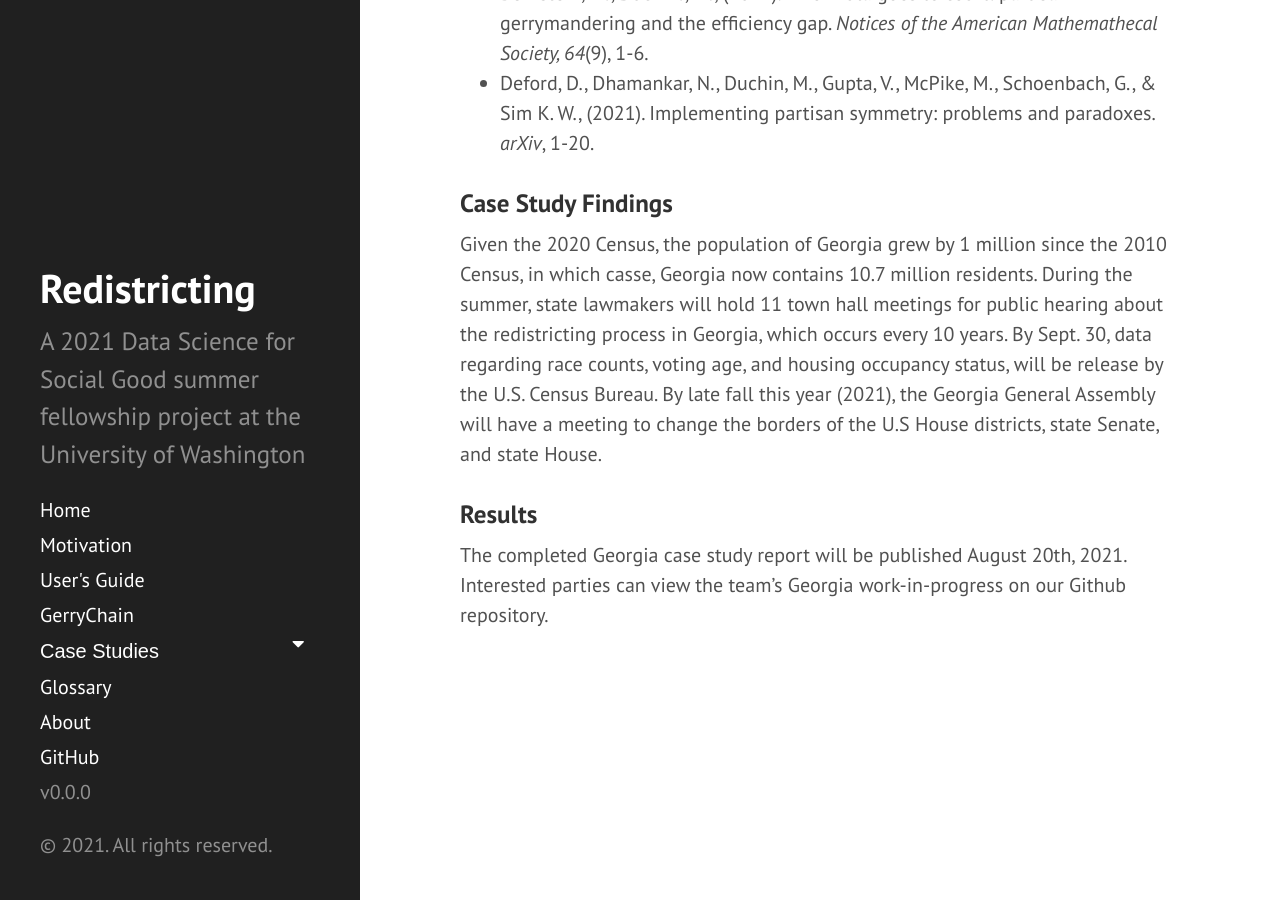
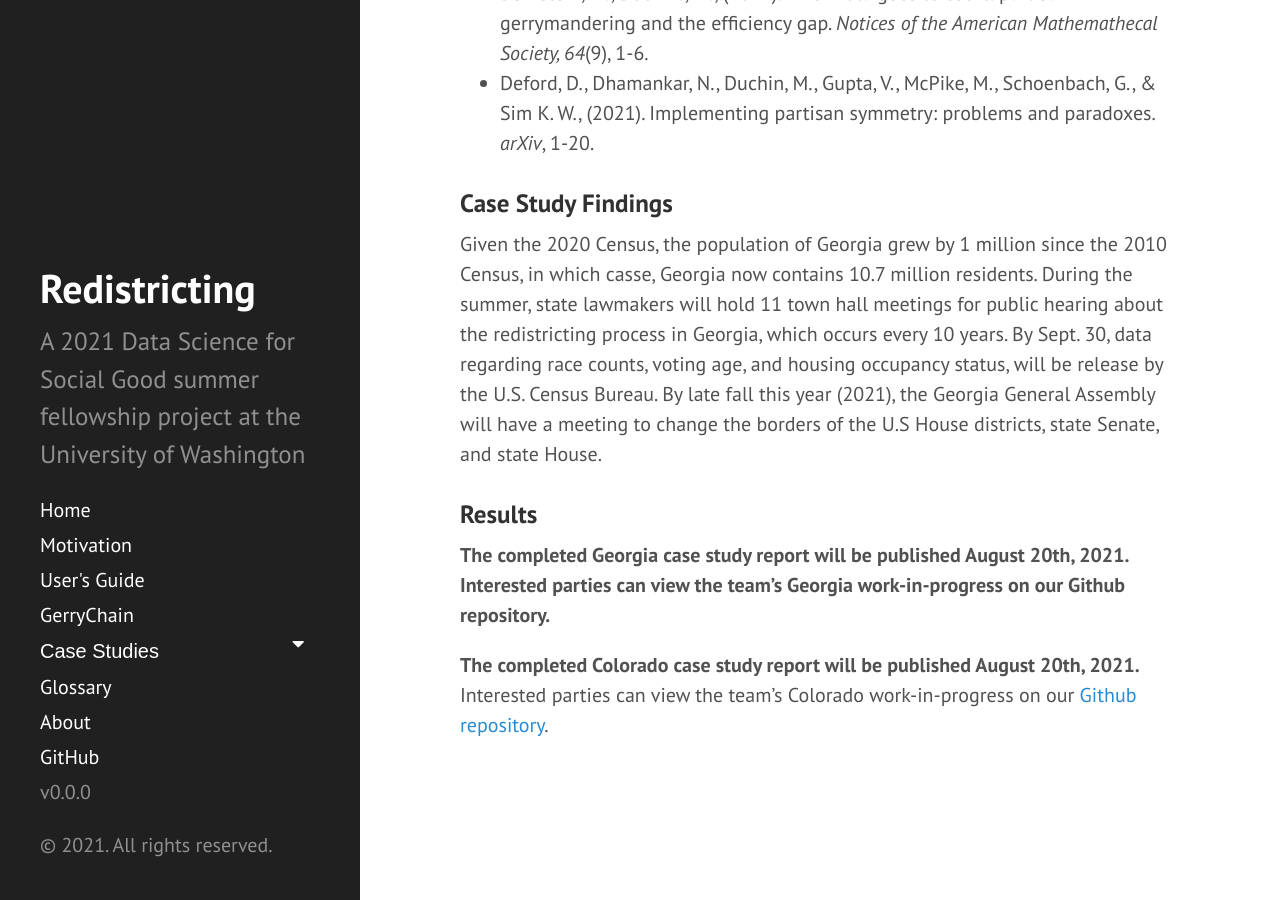
Before and after one commit to uwescience/DSSG2021-redistricting-website, a Jekyll site: the page built from georgia.md, in a window 1280 px wide and 900 px high, scrolled down 2526 px. Built offline with Jekyll 4.4.1, drawn with Linux system fonts in a browser that asks for light colours.

Commit message:
Update georgia.md

```diff
--- a/georgia.md
+++ b/georgia.md
@@ -31,4 +31,6 @@ Given the 2020 Census, the population of Georgia grew by 1 million since the 201
 
 ### Results
 
-The completed Georgia case study report will be published August 20th, 2021. Interested parties can view the team’s Georgia work-in-progress on our Github repository.
+<b>The completed Georgia case study report will be published August 20th, 2021.<b> Interested parties can view the team’s Georgia work-in-progress on our Github repository.
+
+<b>The completed Colorado case study report will be published August 20th, 2021.</b> Interested parties can view the team's Colorado work-in-progress on our [Github repository](https://github.com/uwescience/dssg2021-redistricting).
```
